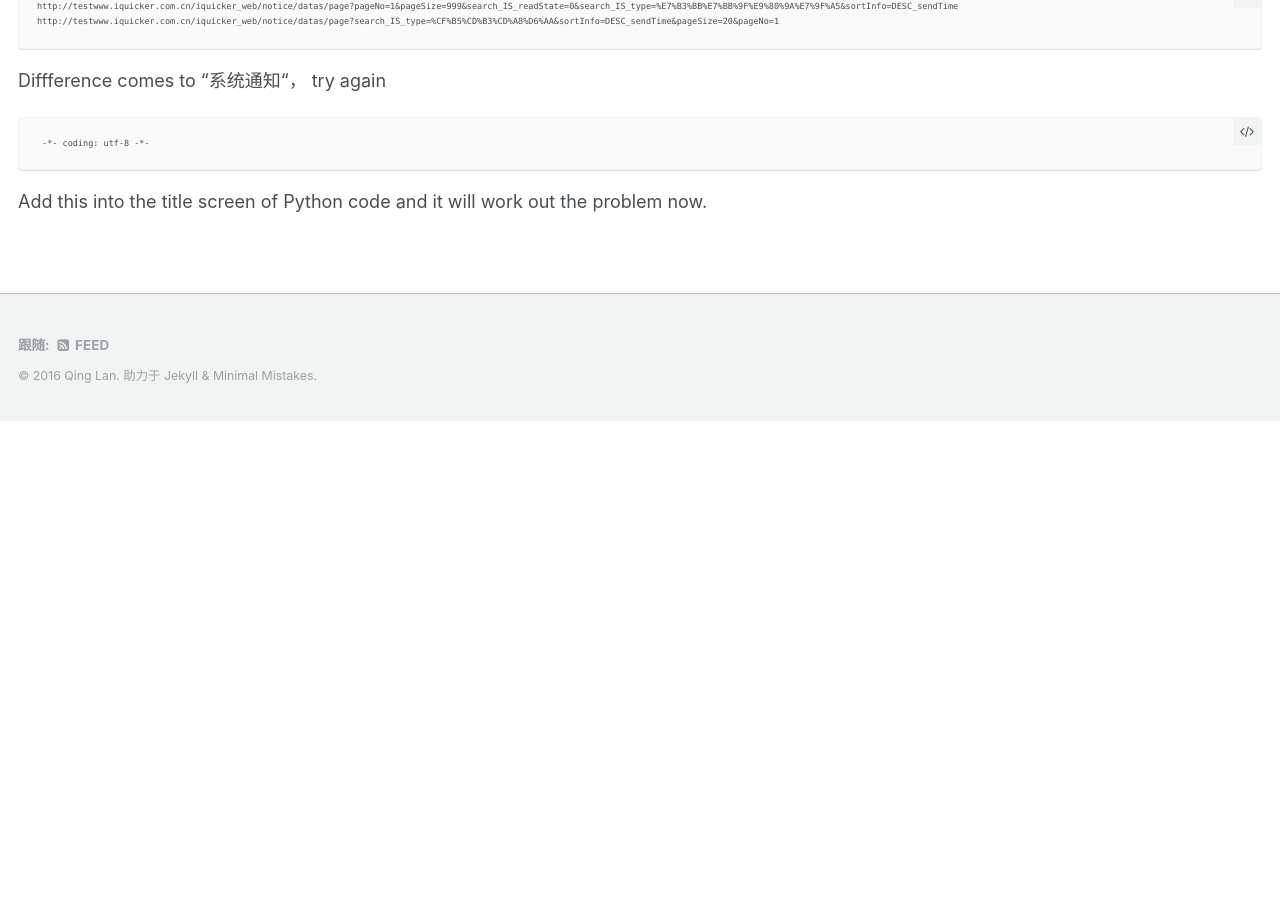
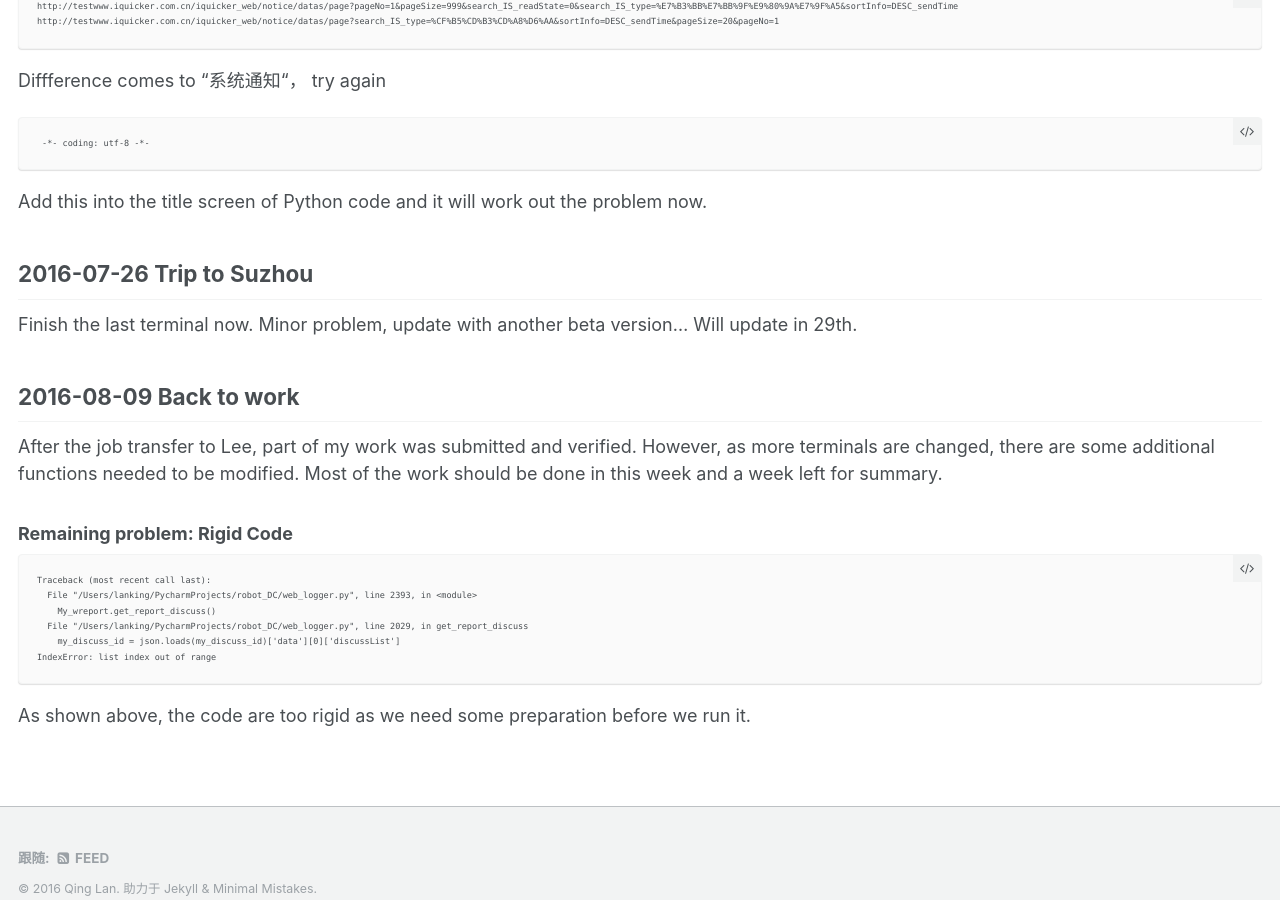
Before and after one commit to lanking520/lanking520.github.io, a Jekyll site: the page built from _pages/DC_log.md, in a window 1280 px wide and 900 px high, scrolled down 15328 px. Built offline with Jekyll 4.4.1, drawn with Linux system fonts in a browser that asks for light colours; before the commit the page ends 15749 px from its top, so only the background shows below that; some of the changed text lies outside the part shown.

Commit message:
Update DC_log.md

````diff
--- a/_pages/DC_log.md
+++ b/_pages/DC_log.md
@@ -655,3 +655,23 @@ Diffference comes to "系统通知“， try again
  -*- coding: utf-8 -*-
 ```
 Add this into the title screen of Python code and it will work out the problem now.
+
+## 2016-07-26 Trip to Suzhou
+
+Finish the last terminal now. Minor problem, update with another beta version... Will update in 29th.
+
+## 2016-08-09 Back to work
+
+After the job transfer to Lee, part of my work was submitted and verified. However, as more terminals are changed, there are some additional functions needed to be modified. Most of the work should be done in this week and a week left for summary.
+### Remaining problem: Rigid Code
+
+```
+Traceback (most recent call last):
+  File "/Users/lanking/PycharmProjects/robot_DC/web_logger.py", line 2393, in <module>
+    My_wreport.get_report_discuss()
+  File "/Users/lanking/PycharmProjects/robot_DC/web_logger.py", line 2029, in get_report_discuss
+    my_discuss_id = json.loads(my_discuss_id)['data'][0]['discussList']
+IndexError: list index out of range
+```
+
+As shown above, the code are too rigid as we need some preparation before we run it.
````
